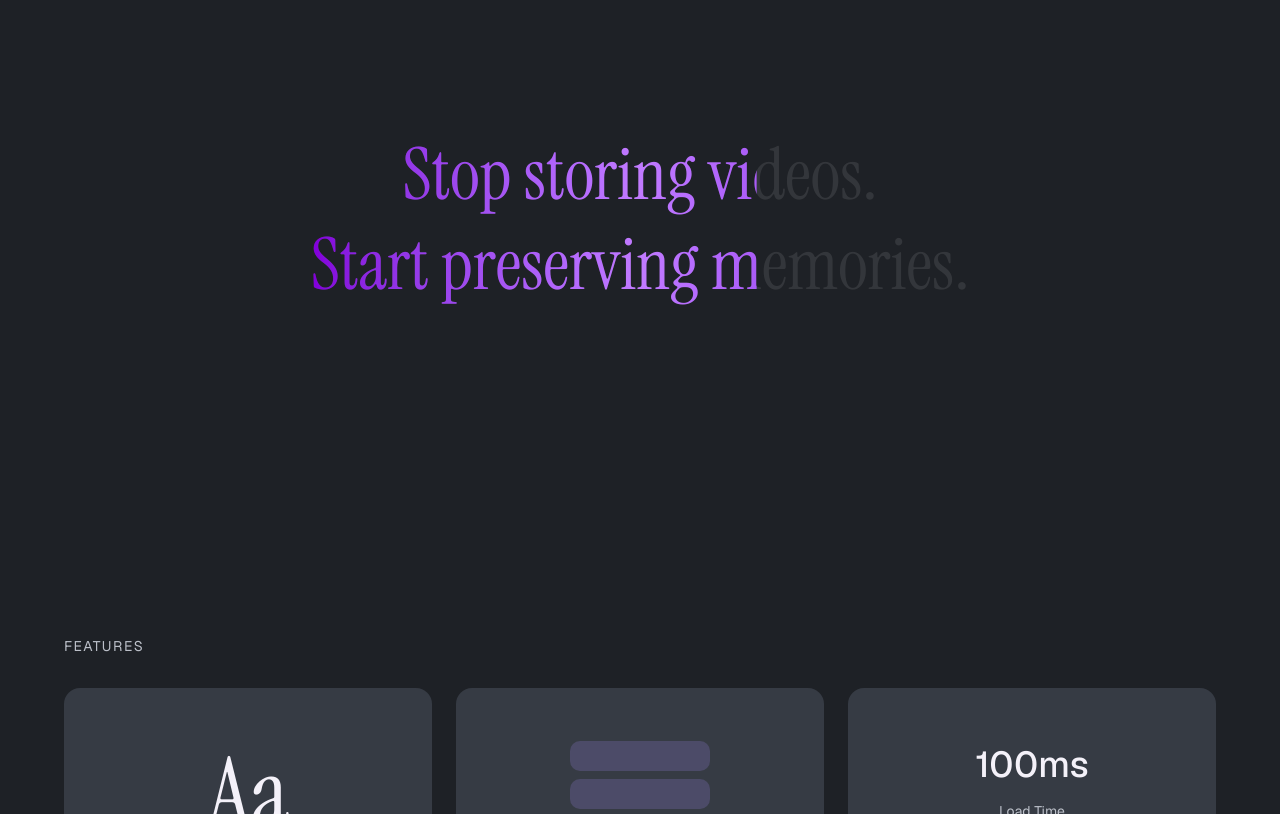
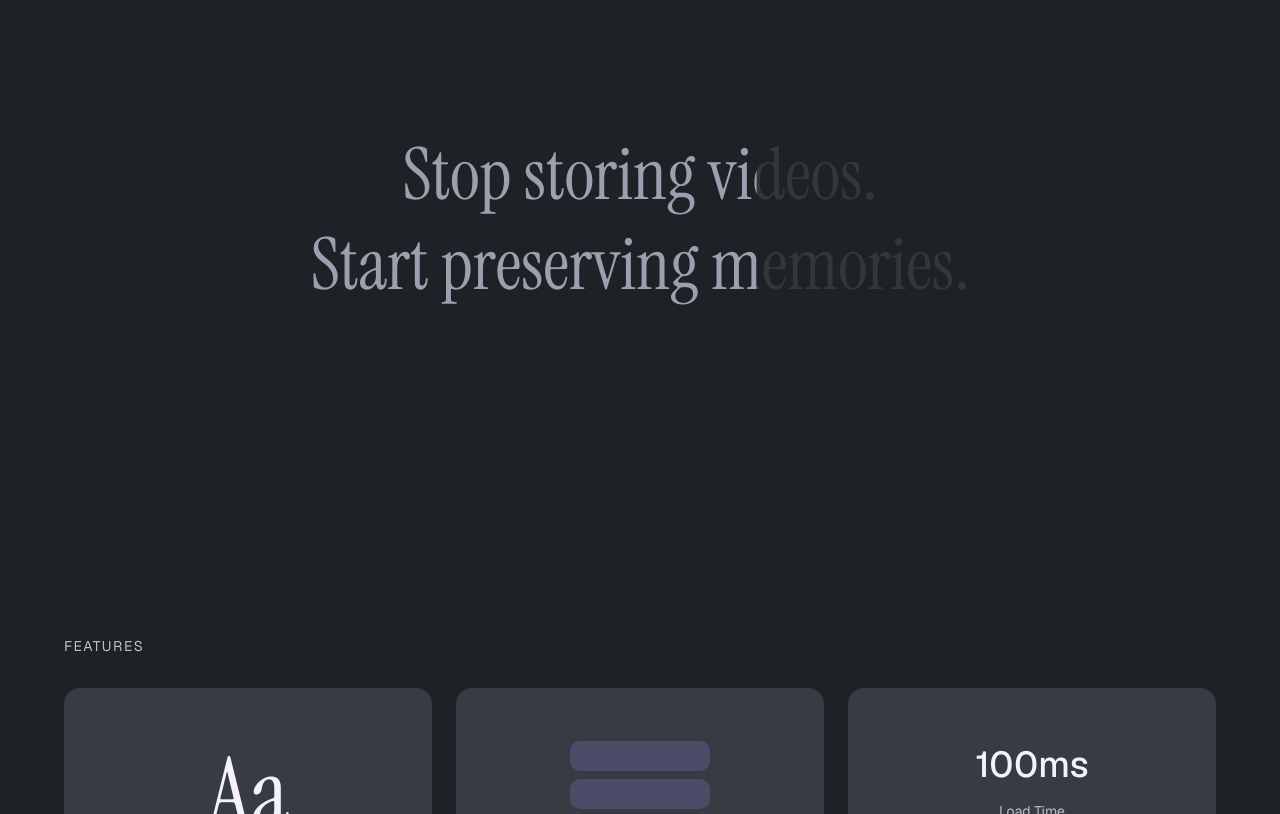
Before and after one commit to promatty/memory-mirror, a Next.js app in the folder frontend/: page / in a window 1280 px wide. Shown: the part 900-1714 px from the top of the page. Built offline with nearby package versions, Linux system fonts and the light colour scheme.

Commit message:
chore: text color to grey instead of purple

```diff
--- a/frontend/src/components/sections/manifesto-section.tsx
+++ b/frontend/src/components/sections/manifesto-section.tsx
@@ -26,7 +26,7 @@ export function ManifestoSection() {
 
         {/* Gradient mask reveal text */}
         <motion.h2
-          className="absolute inset-0 text-4xl md:text-6xl lg:text-7xl font-serif leading-tight text-center bg-gradient-to-r from-purple-700 via-purple-400 to-purple-700 bg-clip-text text-transparent"
+          className="absolute inset-0 text-4xl md:text-6xl lg:text-7xl font-serif leading-tight text-center text-gray-400"
           style={{ clipPath }}
         >
           Stop storing videos.
```
